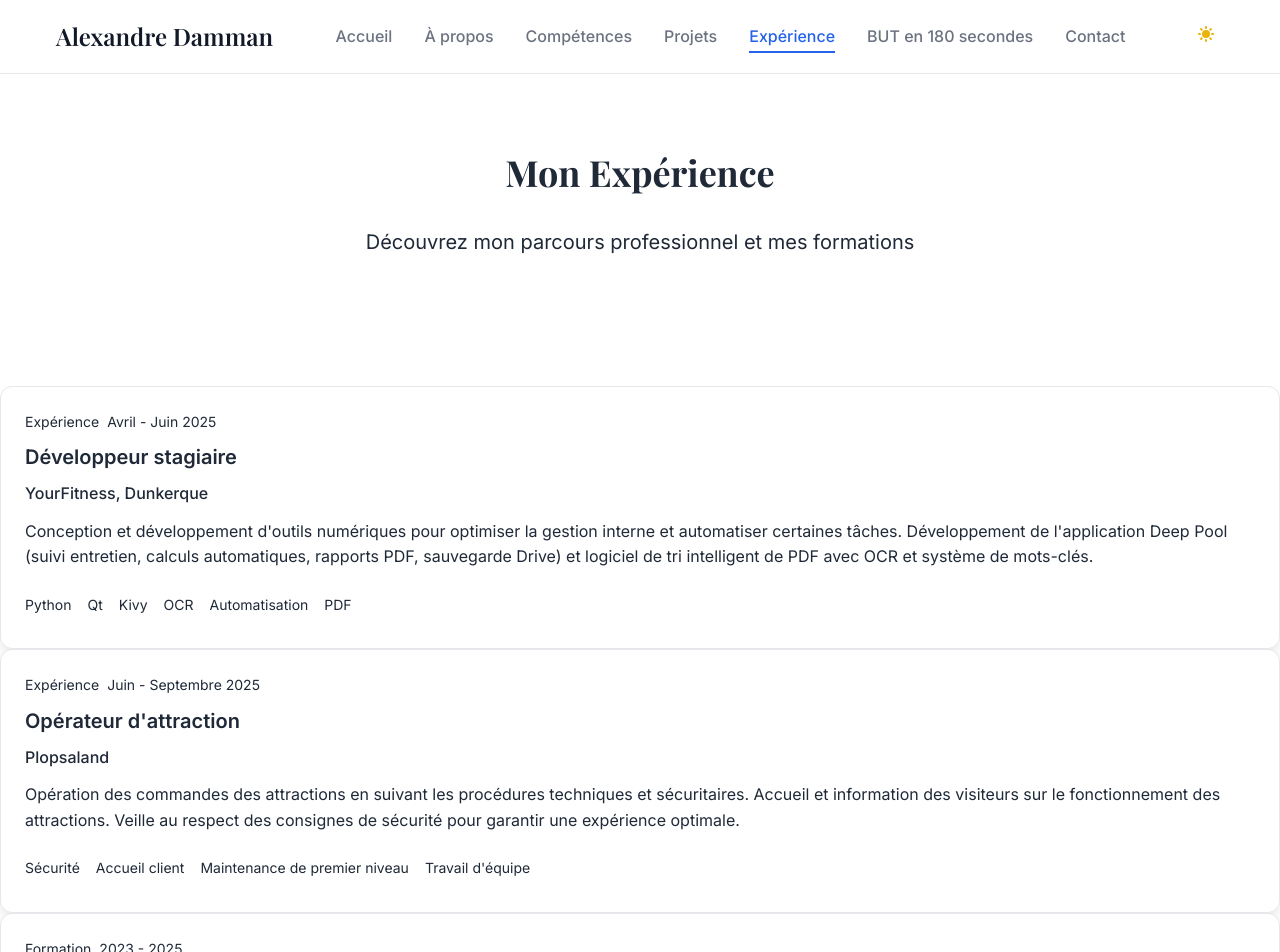
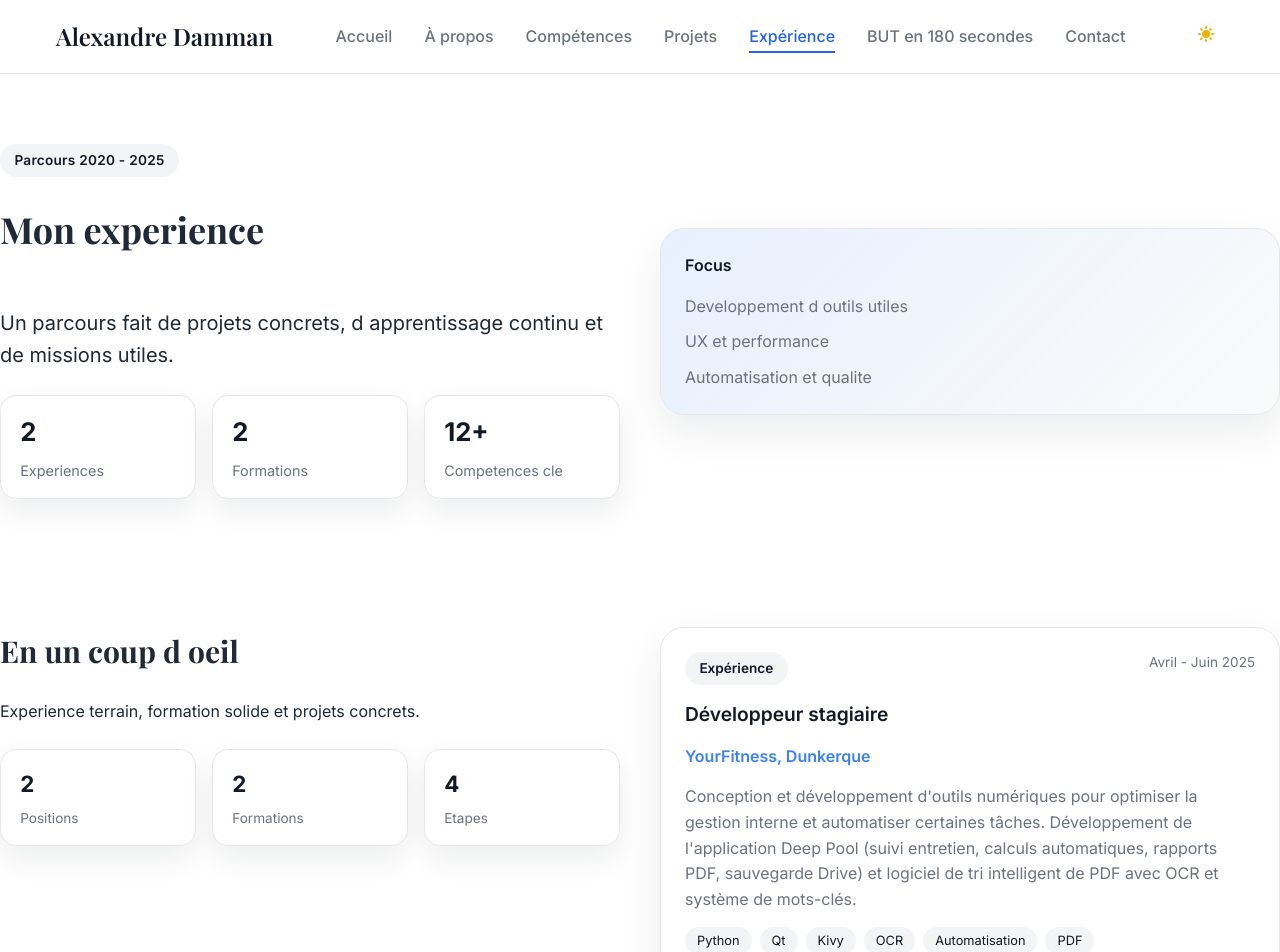
Before and after one commit to kaldex0/portfolio, a Vue app: page /experience in a window 1280 px wide. Shown: the top 952 px of the page. Built offline with nearby package versions, Linux system fonts and the light colour scheme.

Commit message:
Revamp Contact and Experience sections with enhanced layouts, dynamic stats, and improved styling for better user engagement

```diff
--- a/src/views/Experience.vue
+++ b/src/views/Experience.vue
@@ -3,13 +3,32 @@
     <!-- Experience Hero -->
     <section class="section-padding bg-gradient-to-br from-primary-50 to-accent-50 dark:from-gray-900 dark:to-gray-800">
       <div class="container-custom">
-        <div class="max-w-4xl mx-auto text-center">
+        <div class="experience-hero max-w-5xl mx-auto">
+          <div class="experience-hero-copy">
+            <span class="hero-badge">Parcours 2020 - 2025</span>
             <h1 class="text-4xl md:text-5xl font-display font-bold text-gray-900 dark:text-white mb-6">
-            Mon Expérience
+              Mon experience
             </h1>
             <p class="text-xl text-gray-600 dark:text-gray-400 leading-relaxed">
-            Découvrez mon parcours professionnel et mes formations
+              Un parcours fait de projets concrets, d apprentissage continu et de missions utiles.
             </p>
+            <div class="hero-stats">
+              <div v-for="stat in stats" :key="stat.label" class="stat-card">
+                <span class="stat-value">{{ stat.value }}</span>
+                <span class="stat-label">{{ stat.label }}</span>
+              </div>
+            </div>
+          </div>
+          <div class="experience-hero-panel">
+            <div class="panel-card">
+              <p class="panel-title">Focus</p>
+              <ul class="panel-list">
+                <li v-for="point in focusPoints" :key="point" class="panel-item">
+                  {{ point }}
+                </li>
+              </ul>
+            </div>
+          </div>
         </div>
       </div>
     </section>
@@ -17,52 +36,35 @@
     <!-- Timeline -->
     <section class="section-padding bg-white dark:bg-gray-900">
       <div class="container-custom">
-        <div class="max-w-4xl mx-auto">
-          <div class="relative">
-            <!-- Timeline line -->
-            <div class="absolute left-4 md:left-1/2 top-0 bottom-0 w-0.5 bg-gray-300 dark:bg-gray-600 transform md:-translate-x-0.5"></div>
-
-            <div class="space-y-12">
-              <div
-                v-for="(item, index) in timeline"
-                :key="index"
-                class="relative flex items-center"
-                :class="index % 2 === 0 ? 'md:flex-row' : 'md:flex-row-reverse'"
-              >
-                <!-- Timeline dot -->
-                <div class="absolute left-4 md:left-1/2 w-3 h-3 bg-primary-600 rounded-full transform -translate-x-1.5 md:-translate-x-1.5 z-10"></div>
-
-                <!-- Content -->
-                <div class="ml-12 md:ml-0 md:w-1/2" :class="index % 2 === 0 ? 'md:pr-8' : 'md:pl-8'">
-                  <div class="card p-6">
-                    <div class="flex items-center space-x-2 mb-2">
-                      <span class="px-3 py-1 bg-primary-100 dark:bg-primary-900 text-primary-700 dark:text-primary-300 text-sm rounded-full">
-                        {{ item.type }}
-                      </span>
-                      <span class="text-sm text-gray-500 dark:text-gray-400">
-                        {{ item.period }}
-                      </span>
-                    </div>
-                    <h3 class="text-xl font-semibold text-gray-900 dark:text-white mb-2">
-                      {{ item.title }}
-                    </h3>
-                    <p class="text-primary-600 dark:text-primary-400 font-medium mb-3">
-                      {{ item.company }}
+        <div class="experience-layout">
+          <div class="experience-summary">
+            <h2 class="text-3xl font-display font-bold text-gray-900 dark:text-white">
+              En un coup d oeil
+            </h2>
+            <p class="text-gray-600 dark:text-gray-400">
+              Experience terrain, formation solide et projets concrets.
             </p>
-                    <p class="text-gray-600 dark:text-gray-400 mb-4">
-                      {{ item.description }}
-                    </p>
-                    <div class="flex flex-wrap gap-4" v-if="item.skills">
-                      <span
-                        v-for="skill in item.skills"
-                        :key="skill"
-                        class="px-2 py-2 bg-gray-100 dark:bg-gray-700 text-gray-700 dark:text-gray-300 text-sm rounded"
-                      >
-                        {{ skill }}
-                      </span>
+            <div class="summary-grid">
+              <div v-for="item in summaryCards" :key="item.label" class="summary-card">
+                <span class="summary-value">{{ item.value }}</span>
+                <span class="summary-label">{{ item.label }}</span>
               </div>
             </div>
           </div>
+
+          <div class="timeline-list">
+            <div v-for="item in timeline" :key="item.title" class="timeline-card">
+              <div class="timeline-header">
+                <span class="timeline-type">{{ item.type }}</span>
+                <span class="timeline-period">{{ item.period }}</span>
+              </div>
+              <h3 class="timeline-title">{{ item.title }}</h3>
+              <p class="timeline-company">{{ item.company }}</p>
+              <p class="timeline-description">{{ item.description }}</p>
+              <div class="timeline-skills" v-if="item.skills">
+                <span v-for="skill in item.skills" :key="skill" class="timeline-skill">
+                  {{ skill }}
+                </span>
               </div>
             </div>
           </div>
@@ -73,6 +75,18 @@
 </template>
 
 <script setup lang="ts">
+const stats = [
+  { label: 'Experiences', value: '2' },
+  { label: 'Formations', value: '2' },
+  { label: 'Competences cle', value: '12+' }
+]
+
+const focusPoints = [
+  'Developpement d outils utiles',
+  'UX et performance',
+  'Automatisation et qualite'
+]
+
 const timeline = [
   {
     type: 'Expérience',
@@ -107,4 +121,226 @@ const timeline = [
     skills: ['Algorithmie', 'Programmation', 'Mathématiques', 'Logique']
   }
 ]
+
+const summaryCards = [
+  { label: 'Positions', value: timeline.filter(item => item.type === 'Expérience').length },
+  { label: 'Formations', value: timeline.filter(item => item.type === 'Formation').length },
+  { label: 'Etapes', value: timeline.length }
+]
 </script>
+
+<style scoped>
+.experience-hero {
+  display: grid;
+  grid-template-columns: repeat(auto-fit, minmax(260px, 1fr));
+  gap: 2.5rem;
+  align-items: center;
+}
+
+.experience-hero-copy {
+  display: flex;
+  flex-direction: column;
+  gap: 1.5rem;
+}
+
+.hero-badge {
+  align-self: flex-start;
+  padding: 0.35rem 0.9rem;
+  border-radius: 999px;
+  background-color: var(--secondary);
+  color: var(--foreground);
+  font-size: 0.85rem;
+  font-weight: 600;
+  letter-spacing: 0.02em;
+}
+
+.hero-stats {
+  display: grid;
+  gap: 1rem;
+  grid-template-columns: repeat(auto-fit, minmax(140px, 1fr));
+}
+
+.stat-card {
+  padding: 1rem 1.2rem;
+  border-radius: 1rem;
+  border: 1px solid var(--border);
+  background-color: var(--card);
+  box-shadow: 0 12px 30px rgba(15, 23, 42, 0.08);
+  display: grid;
+  gap: 0.4rem;
+}
+
+.stat-value {
+  font-size: 1.6rem;
+  font-weight: 700;
+  color: var(--foreground);
+}
+
+.stat-label {
+  font-size: 0.9rem;
+  color: var(--muted-foreground);
+}
+
+.experience-hero-panel {
+  display: grid;
+}
+
+.panel-card {
+  padding: 1.5rem;
+  border-radius: 1.5rem;
+  border: 1px solid var(--border);
+  background: linear-gradient(135deg, rgba(59, 130, 246, 0.12), rgba(15, 23, 42, 0.02));
+  box-shadow: 0 18px 40px rgba(15, 23, 42, 0.08);
+  display: grid;
+  gap: 1rem;
+}
+
+[data-theme="dark"] .panel-card {
+  background: linear-gradient(135deg, rgba(96, 165, 250, 0.18), rgba(15, 23, 42, 0.4));
+}
+
+.panel-title {
+  font-weight: 600;
+  color: var(--foreground);
+}
+
+.panel-list {
+  list-style: none;
+  padding: 0;
+  margin: 0;
+  display: grid;
+  gap: 0.6rem;
+}
+
+.panel-item {
+  color: var(--muted-foreground);
+}
+
+.experience-layout {
+  display: grid;
+  gap: 2.5rem;
+  grid-template-columns: repeat(auto-fit, minmax(260px, 1fr));
+  align-items: start;
+}
+
+.experience-summary {
+  display: grid;
+  gap: 1.5rem;
+}
+
+.summary-grid {
+  display: grid;
+  gap: 1rem;
+  grid-template-columns: repeat(auto-fit, minmax(160px, 1fr));
+}
+
+.summary-card {
+  padding: 1rem 1.2rem;
+  border-radius: 1rem;
+  border: 1px solid var(--border);
+  background-color: var(--card);
+  box-shadow: 0 12px 30px rgba(15, 23, 42, 0.08);
+  display: grid;
+  gap: 0.4rem;
+}
+
+.summary-value {
+  font-size: 1.4rem;
+  font-weight: 700;
+  color: var(--foreground);
+}
+
+.summary-label {
+  color: var(--muted-foreground);
+  font-size: 0.85rem;
+}
+
+.timeline-list {
+  display: grid;
+  gap: 1.5rem;
+}
+
+.timeline-card {
+  border-radius: 1.5rem;
+  border: 1px solid var(--border);
+  background-color: var(--card);
+  padding: 1.5rem;
+  display: grid;
+  gap: 0.9rem;
+  box-shadow: 0 16px 40px rgba(15, 23, 42, 0.08);
+}
+
+.timeline-header {
+  display: flex;
+  justify-content: space-between;
+  gap: 1rem;
+  flex-wrap: wrap;
+}
+
+.timeline-type {
+  padding: 0.35rem 0.9rem;
+  border-radius: 999px;
+  background-color: var(--secondary);
+  color: var(--foreground);
+  font-size: 0.85rem;
+  font-weight: 600;
+}
+
+.timeline-period {
+  font-size: 0.85rem;
+  color: var(--muted-foreground);
+}
+
+.timeline-title {
+  font-size: 1.2rem;
+  font-weight: 600;
+  color: var(--foreground);
+}
+
+.timeline-company {
+  color: var(--primary);
+  font-weight: 600;
+}
+
+.timeline-description {
+  color: var(--muted-foreground);
+  line-height: 1.6;
+}
+
+.timeline-skills {
+  display: flex;
+  flex-wrap: wrap;
+  gap: 0.5rem;
+}
+
+.timeline-skill {
+  padding: 0.25rem 0.75rem;
+  border-radius: 999px;
+  background-color: var(--secondary);
+  color: var(--foreground);
+  font-size: 0.8rem;
+}
+
+@media (prefers-reduced-motion: no-preference) {
+  .experience-hero-copy,
+  .experience-hero-panel,
+  .experience-layout {
+    animation: fadeUp 0.7s ease both;
+  }
+
+  .experience-hero-panel {
+    animation-delay: 0.1s;
+  }
+}
+
+@keyframes fadeUp {
+  from {
+    opacity: 0;
+    transform: translateY(18px);
+  }
+  to {
+    opacity: 1;
+    transform: translateY(0);
+  }
+}
+</style>
```
Also changed, not shown: src/views/Contact.vue (+200 -16 lines). Lines whose indentation alone changed are shown as unchanged.
